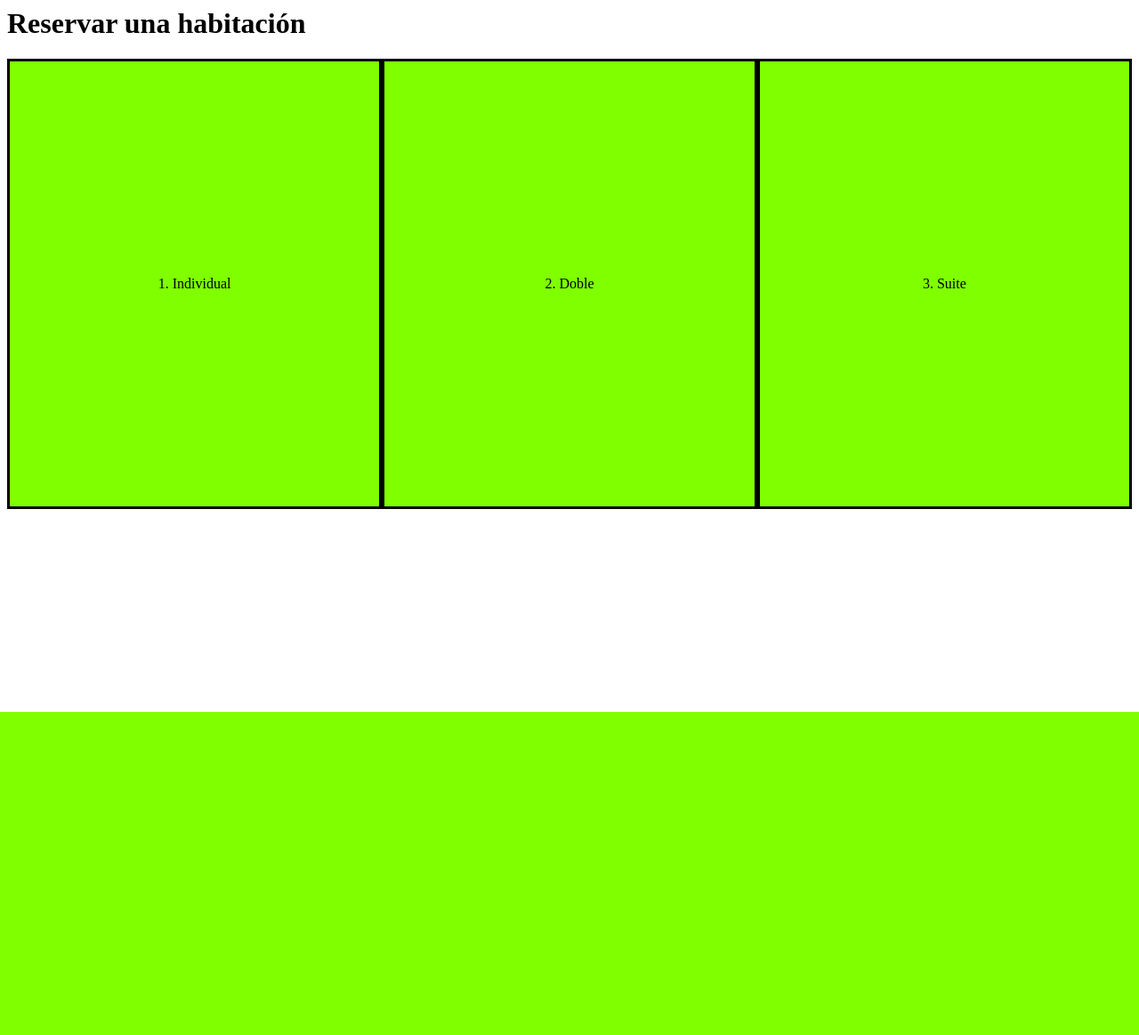
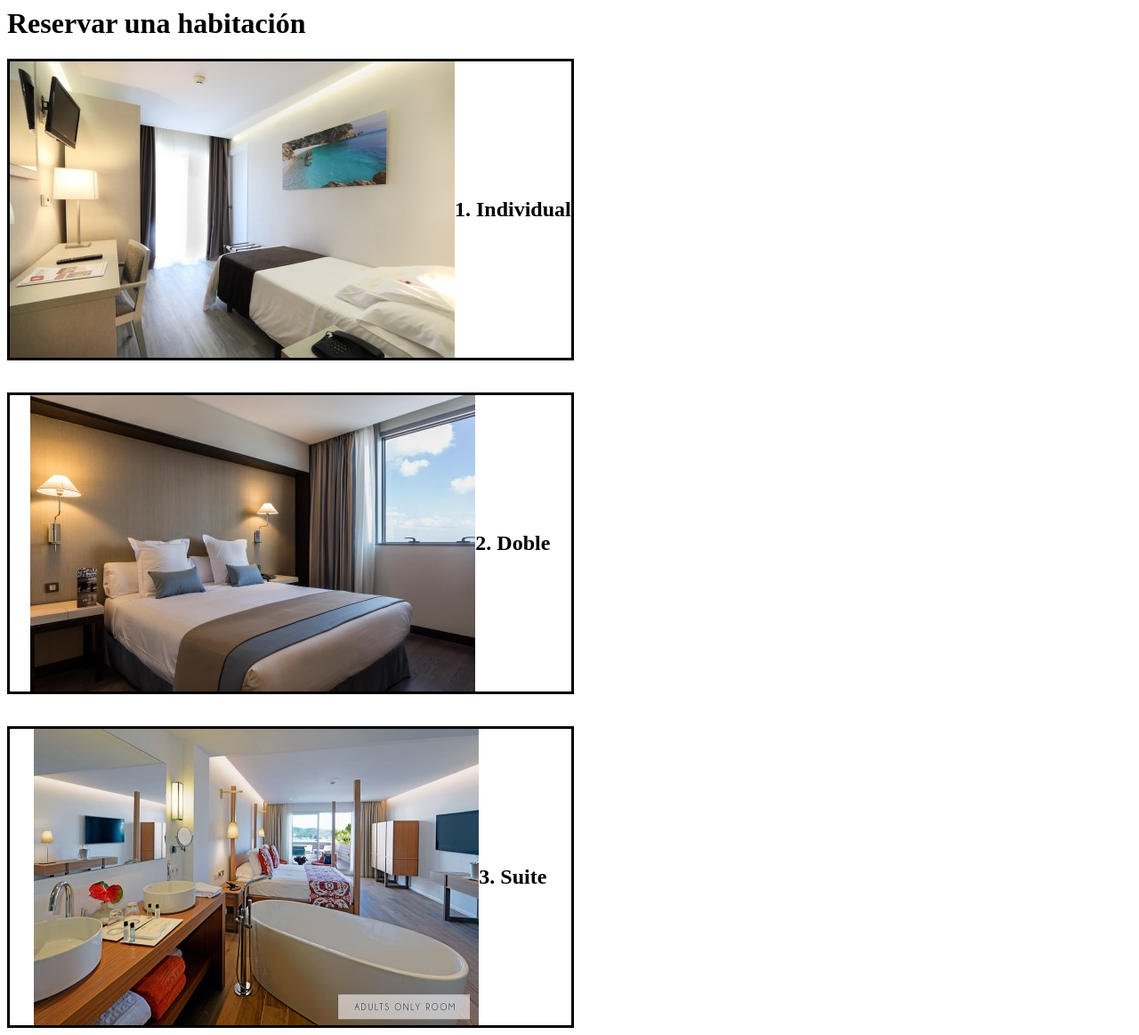
Before and after one commit to Fidesone/hotel, a PHP site: page /form_reservation.php in a window 1280 px wide. Shown: the whole page at 89% size. Before the commit the page ends 800 px from the top, so only its background shows below. Run offline with PHP 8.4, Linux system fonts and the light colour scheme.

Commit message:
add images rooms 1, 2, 3

```diff
--- a/form_reservation.php
+++ b/form_reservation.php
@@ -10,9 +10,20 @@ include_once 'connection.php';
 <body>
     <h1>Reservar una habitación</h1>
     <div class="container_rooms">
-    <div class="room">1. Individual</div>
-    <div class="room">2. Doble</div>
-    <div class="room">3. Suite</div>
+    <div class="room1">
+        <img src="img/hab_individual.jpg"></img>
+        <h2> 1. Individual</h2>
+    </div>
+    <br></br>
+    <div class="room2">
+        <img src="img/hab_doble.jpg"></img>
+        <h2> 2. Doble</h2>
+    </div>
+    <br></br>
+    <div class="room3">
+        <img src="img/hab_suite.jpg"></img>
+        <h2> 3. Suite</h2>
+    </div>
 
     </div>
 </body>
--- a/sass/form_reservation.css
+++ b/sass/form_reservation.css
@@ -1,16 +1,13 @@
 .container_rooms {
-  display: -webkit-box;
-  display: -ms-flexbox;
-  display: flex;
+  display: inline-block;
   -webkit-box-align: center;
       -ms-flex-align: center;
           align-items: center;
   -ms-flex-pack: distribute;
       justify-content: space-around;
-  background-color: chartreuse;
 }
 
-.container_rooms .room {
+.container_rooms .room1 {
   display: -webkit-box;
   display: -ms-flexbox;
   display: flex;
@@ -20,8 +17,32 @@
   -webkit-box-pack: center;
       -ms-flex-pack: center;
           justify-content: center;
-  width: 500px;
-  height: 500px;
+  border: solid black;
+}
+
+.container_rooms .room2 {
+  display: -webkit-box;
+  display: -ms-flexbox;
+  display: flex;
+  -webkit-box-align: center;
+      -ms-flex-align: center;
+          align-items: center;
+  -webkit-box-pack: center;
+      -ms-flex-pack: center;
+          justify-content: center;
+  border: solid black;
+}
+
+.container_rooms .room3 {
+  display: -webkit-box;
+  display: -ms-flexbox;
+  display: flex;
+  -webkit-box-align: center;
+      -ms-flex-align: center;
+          align-items: center;
+  -webkit-box-pack: center;
+      -ms-flex-pack: center;
+          justify-content: center;
   border: solid black;
 }
 /*# sourceMappingURL=form_reservation.css.map */
--- a/sass/form_reservation.scss
+++ b/sass/form_reservation.scss
@@ -1,17 +1,30 @@
 .container_rooms{
-    display: flex;
+    display:inline-block;
     align-items:center;
     justify-content:space-around;
-    background-color:chartreuse;
+    // background-color:chartreuse;
 
-    .room{
-        display: flex;
+    .room1{
+        display:flex;
         align-items: center;
         justify-content: center;
-        width: 500px;
-        height: 500px;
         border:solid black;
 
+
+    }
+    .room2{
+        display:flex;
+        align-items: center;
+        justify-content: center;
+        border:solid black;
+
+
+    }
+    .room3{
+        display:flex;
+        align-items: center;
+        justify-content: center;
+        border:solid black;
     }
 
 }
```
Also changed, not shown: img/hab_doble.jpg (added), img/hab_individual.jpg (added), img/hab_suite.jpg (added), 1 other file.
